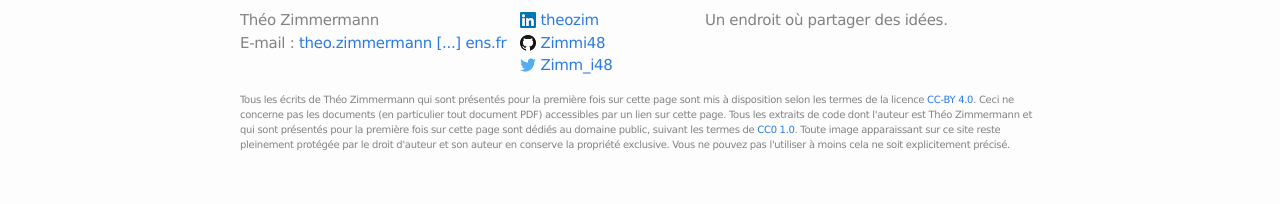
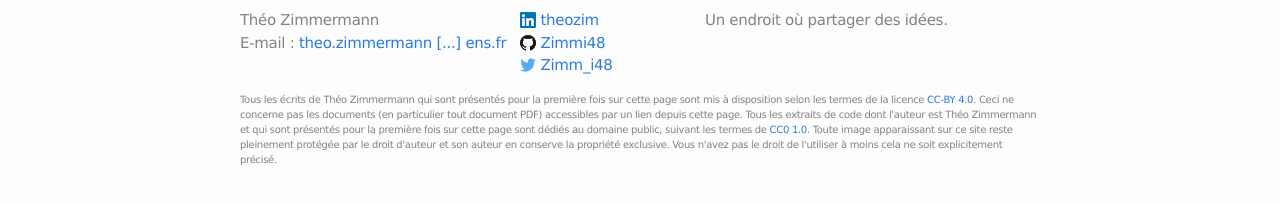
Before and after one commit to Zimmi48/zimmi48.github.io, a Jekyll site: the page built from londres.md, in a window 1280 px wide. Shown: the part 607-811 px from the top of the page. Built offline with Jekyll 4.4.1, drawn with Linux system fonts in a browser that asks for light colours.

Commit message:
Damien's content remarks

```diff
--- a/_config.yml
+++ b/_config.yml
@@ -32,9 +32,9 @@ t:
     short: "Lien abrégé :"
     contact: "E-mail :"
     copyright-texts: "Tous les écrits de Théo Zimmermann qui sont présentés pour la première fois sur cette page sont mis à disposition selon les termes de la licence"
-    copyright-documents: "Ceci ne concerne pas les documents (en particulier tout document PDF) accessibles par un lien sur cette page."
+    copyright-documents: "Ceci ne concerne pas les documents (en particulier tout document PDF) accessibles par un lien depuis cette page."
     copyright-code: "Tous les extraits de code dont l'auteur est Théo Zimmermann et qui sont présentés pour la première fois sur cette page sont dédiés au domaine public, suivant les termes de"
-    copyright-images: "Toute image apparaissant sur ce site reste pleinement protégée par le droit d'auteur et son auteur en conserve la propriété exclusive. Vous ne pouvez pas l'utiliser à moins cela ne soit explicitement précisé."
+    copyright-images: "Toute image apparaissant sur ce site reste pleinement protégée par le droit d'auteur et son auteur en conserve la propriété exclusive. Vous n'avez pas le droit de l'utiliser à moins cela ne soit explicitement précisé."
 
 # Redirects function for short URLs
 gems:
```
